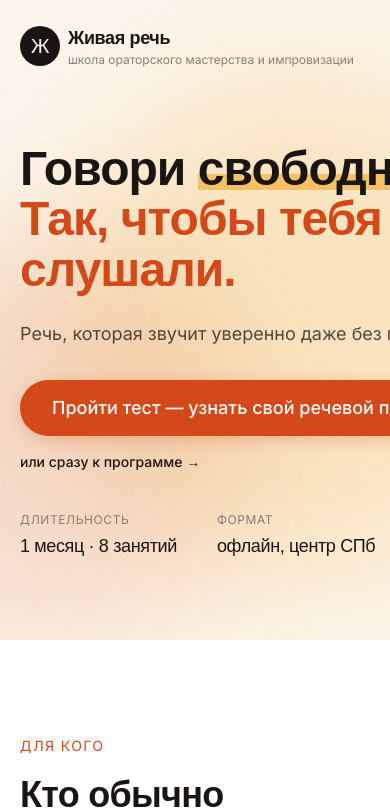
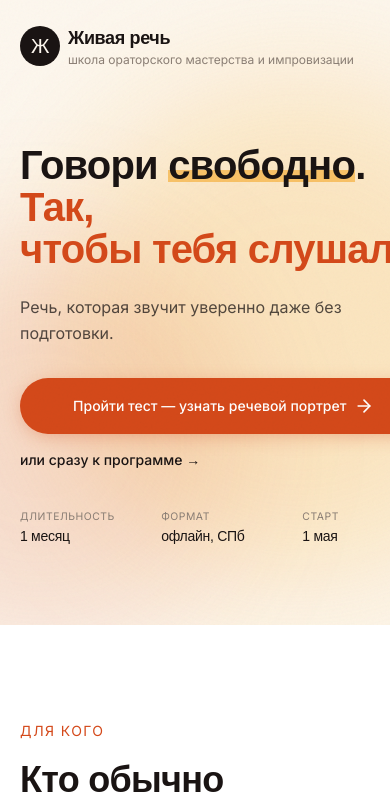
Before and after one commit to proektytelegram-alt/zhivaya-rech, a Next.js app: page / in a window 390 px wide. Shown: the top 809 px of the page. Built offline with nearby package versions, Linux system fonts and the light colour scheme; a web font is replaced by a local one.

Commit message:
fix(ui): мобилка — H1 не обрезается, кнопка переносится, метрики 3 колонки; карточки Кому — меньший шрифт заголовка; новое hero-фото Дениса

```diff
--- a/src/components/sections/Hero.tsx
+++ b/src/components/sections/Hero.tsx
@@ -19,25 +19,31 @@ export function Hero({ onStartQuiz }: { onStartQuiz: () => void }) {
             animate={{ opacity: 1, y: 0 }}
             transition={{ duration: 0.6 }}
           >
-            <h1 className="font-display text-5xl sm:text-6xl md:text-7xl leading-[1.05] font-semibold tracking-tight">
+            <h1 className="font-display text-[2.5rem] sm:text-5xl md:text-6xl lg:text-7xl leading-[1.05] font-semibold tracking-tight hyphens-none">
               Говори{" "}
               <span className="relative inline-block">
                 <span className="relative z-10">свободно</span>
-                <span className="absolute bottom-1 left-0 right-0 h-4 bg-accent/50 -z-0" />
+                <span className="absolute bottom-1 left-0 right-0 h-3 md:h-4 bg-accent/50 -z-0" />
               </span>
               .
               <br />
-              <span className="text-primary">Так, чтобы тебя слушали.</span>
+              <span className="text-primary">Так, чтобы&nbsp;тебя&nbsp;слушали.</span>
             </h1>
 
-            <p className="mt-6 text-lg md:text-xl leading-relaxed text-foreground/75 max-w-xl">
+            <p className="mt-6 text-base md:text-xl leading-relaxed text-foreground/75 max-w-xl">
               Речь, которая звучит уверенно даже без подготовки.
             </p>
 
-            <div className="mt-8 flex flex-wrap gap-4 items-center">
-              <Button size="lg" onClick={onStartQuiz}>
-                Пройти тест — узнать свой речевой портрет
-                <ArrowRight className="h-5 w-5" />
+            <div className="mt-8 flex flex-col sm:flex-row flex-wrap gap-4 sm:items-center">
+              <Button
+                size="lg"
+                onClick={onStartQuiz}
+                className="w-full sm:w-auto text-sm sm:text-base px-5 sm:px-8 whitespace-normal leading-tight"
+              >
+                <span className="text-left sm:text-center">
+                  Пройти тест — узнать речевой портрет
+                </span>
+                <ArrowRight className="h-5 w-5 flex-shrink-0" />
               </Button>
               <a
                 href="#program"
@@ -47,9 +53,9 @@ export function Hero({ onStartQuiz }: { onStartQuiz: () => void }) {
               </a>
             </div>
 
-            <div className="mt-10 flex flex-wrap gap-x-10 gap-y-4 text-sm">
-              <Metric label="Длительность" value="1 месяц · 8 занятий" />
-              <Metric label="Формат" value="офлайн, центр СПб" />
+            <div className="mt-10 grid grid-cols-3 gap-4 sm:gap-8 text-xs sm:text-sm">
+              <Metric label="Длительность" value="1 месяц" />
+              <Metric label="Формат" value="офлайн, СПб" />
               <Metric label="Старт" value="1 мая" />
             </div>
           </motion.div>
@@ -61,11 +67,11 @@ export function Hero({ onStartQuiz }: { onStartQuiz: () => void }) {
             className="relative aspect-[4/5] lg:aspect-[5/6] rounded-[2.5rem] overflow-hidden shadow-2xl hidden md:block"
           >
             <Image
-              src="/img/denis.jpg"
+              src="/img/denis-hero.jpg"
               alt="Денис — основатель школы «Живая речь»"
               fill
               priority
-              className="object-cover"
+              className="object-cover object-top"
               sizes="(max-width: 1024px) 100vw, 40vw"
             />
             <div className="absolute inset-0 bg-gradient-to-t from-foreground/30 to-transparent" />
@@ -79,8 +85,12 @@ export function Hero({ onStartQuiz }: { onStartQuiz: () => void }) {
 function Metric({ label, value }: { label: string; value: string }) {
   return (
     <div>
-      <div className="text-xs text-muted uppercase tracking-wider">{label}</div>
-      <div className="font-display text-lg font-medium mt-1">{value}</div>
+      <div className="text-[0.65rem] sm:text-xs text-muted uppercase tracking-wider">
+        {label}
+      </div>
+      <div className="font-display text-sm sm:text-base md:text-lg font-medium mt-1 leading-tight">
+        {value}
+      </div>
     </div>
   );
 }
--- a/src/components/sections/WhoItsFor.tsx
+++ b/src/components/sections/WhoItsFor.tsx
@@ -45,7 +45,7 @@ export function WhoItsFor() {
               <div className="h-12 w-12 rounded-2xl bg-primary/10 flex items-center justify-center mb-6 group-hover:bg-primary group-hover:text-white transition">
                 <s.icon className="h-6 w-6 text-primary group-hover:text-white" />
               </div>
-              <h3 className="font-display text-xl font-semibold mb-3">
+              <h3 className="font-display text-lg xl:text-xl font-semibold mb-3 leading-tight">
                 {s.title}
               </h3>
               <p className="text-muted text-sm leading-relaxed">{s.desc}</p>
```
Also changed, not shown: public/img/denis-hero.jpg (added).
